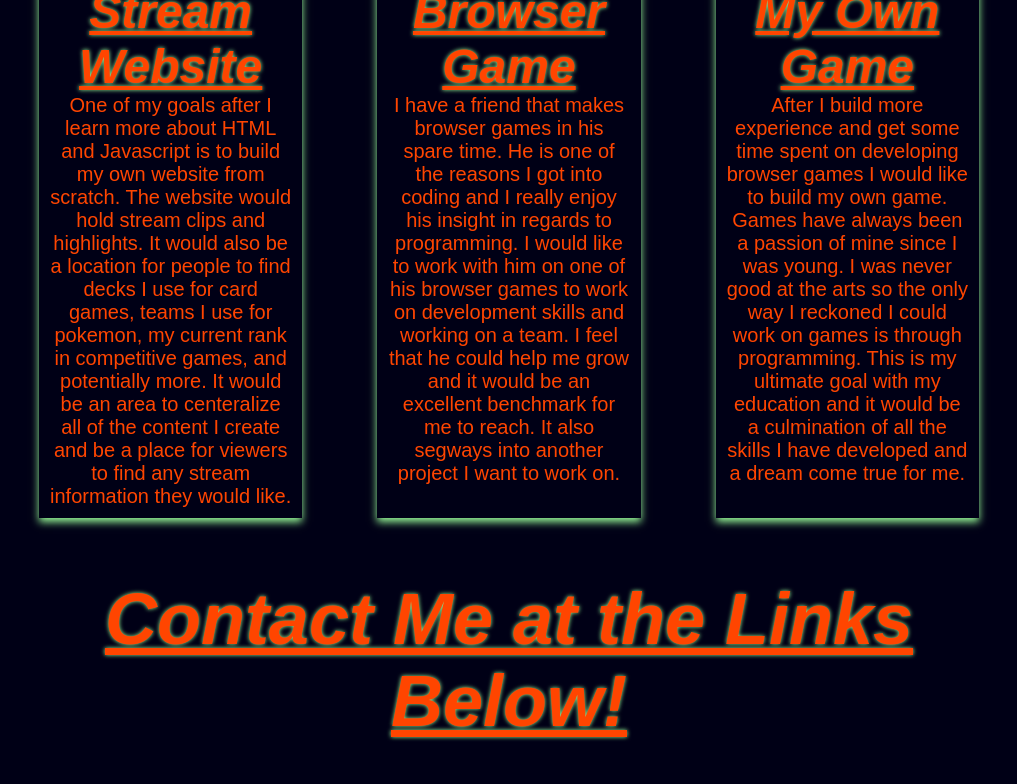
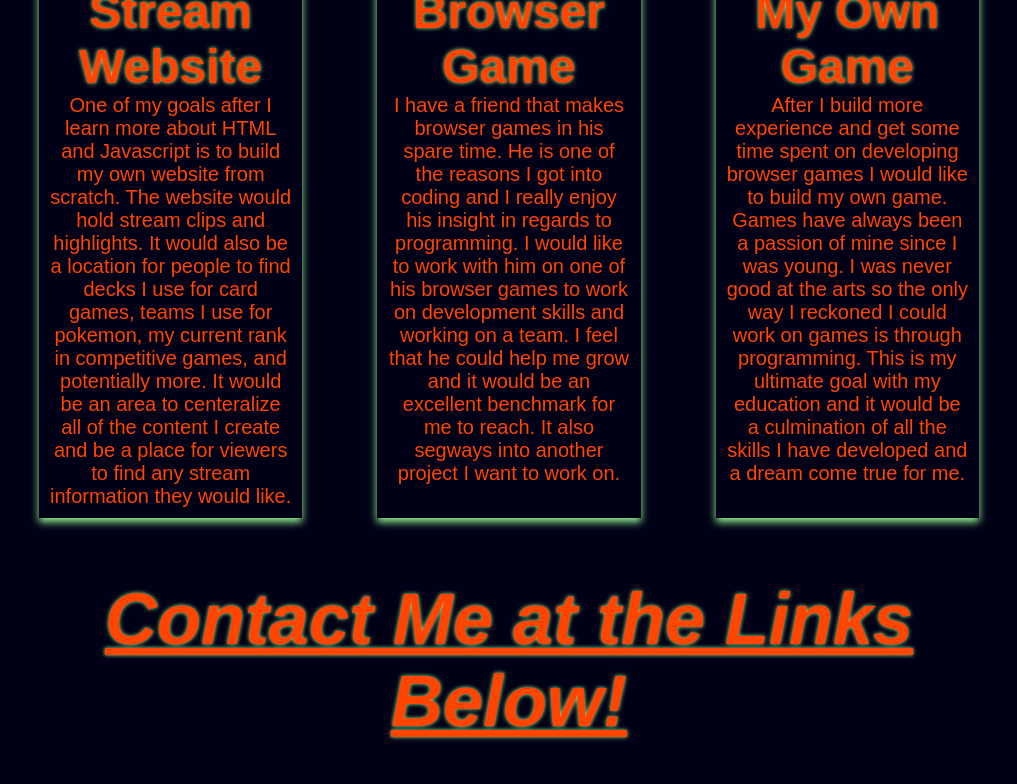
Before and after one commit to ArtemisEclipse/Personal_Website, a plain HTML site: page index.html in a window 1280 px wide. Shown: the part 2976-3760 px from the top of the page, without its empty margins (131-1148 px from the left). Drawn offline with Linux system fonts and the light colour scheme; files whose address does not match are found by name.

Commit message:
Update styleSheet.css

```diff
--- a/styleSheet.css
+++ b/styleSheet.css
@@ -226,9 +226,7 @@ nav ul li:hover{
 .project-grid #card-title{
     font-size: 48px;
     color: orangered;
-    font-style: italic;
     text-align: center;
-    text-decoration: underline;
     text-shadow: 0 0 4px palegreen;
 }
 #site{
```
